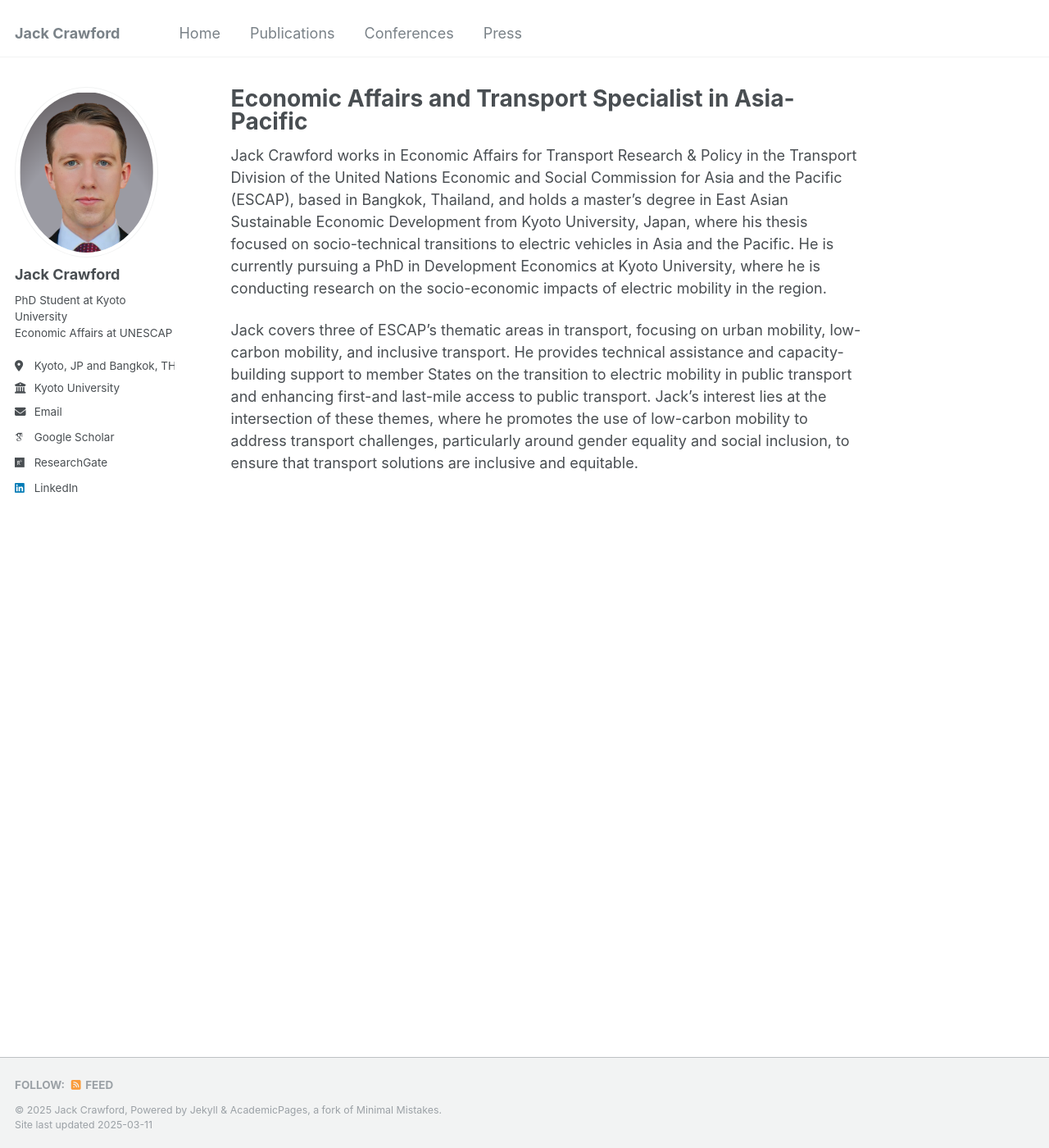
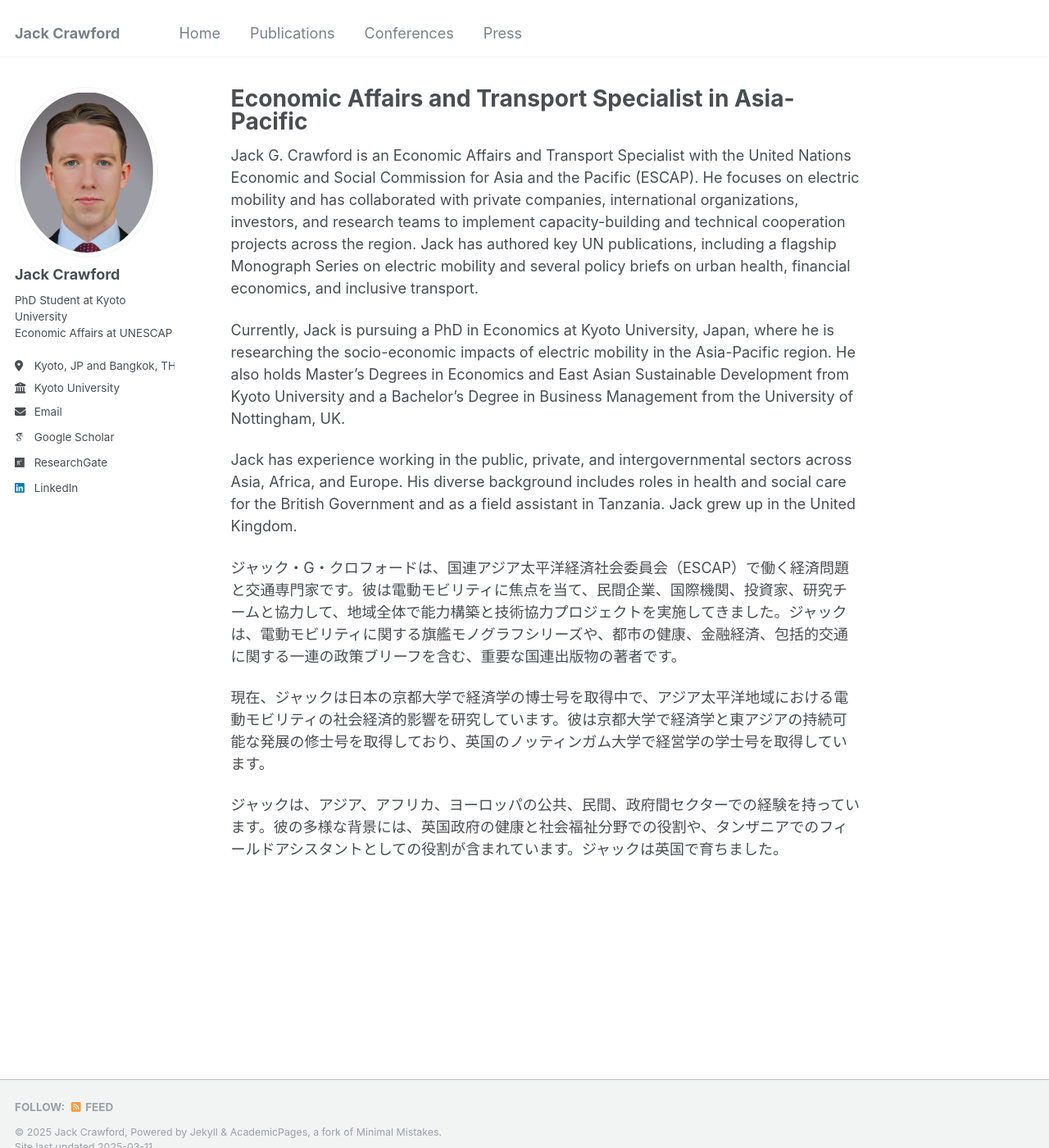
Before and after one commit to jackgcrawford/jackcrawford, a Jekyll site: the page built from _pages/about.md, in a window 1280 px wide and 1400 px high. Shown: the whole window at 82% size. Built offline with Jekyll 4.4.1, drawn with Linux system fonts in a browser that asks for light colours; some web fonts are replaced.

Commit message:
Update about.md

```diff
--- a/_pages/about.md
+++ b/_pages/about.md
@@ -7,6 +7,14 @@ redirect_from:
   - /about.html
 ---
 
-Jack Crawford works in Economic Affairs for Transport Research & Policy in the Transport Division of the United Nations Economic and Social Commission for Asia and the Pacific (ESCAP), based in Bangkok, Thailand, and holds a master’s degree in East Asian Sustainable Economic Development from Kyoto University, Japan, where his thesis focused on socio-technical transitions to electric vehicles in Asia and the Pacific. He is currently pursuing a PhD in Development Economics at Kyoto University, where he is conducting research on the socio-economic impacts of electric mobility in the region.
+Jack G. Crawford is an Economic Affairs and Transport Specialist with the United Nations Economic and Social Commission for Asia and the Pacific (ESCAP). He focuses on electric mobility and has collaborated with private companies, international organizations, investors, and research teams to implement capacity-building and technical cooperation projects across the region. Jack has authored key UN publications, including a flagship Monograph Series on electric mobility and several policy briefs on urban health, financial economics, and inclusive transport.
 
-Jack covers three of ESCAP’s thematic areas in transport, focusing on urban mobility, low-carbon mobility, and inclusive transport. He provides technical assistance and capacity-building support to member States on the transition to electric mobility in public transport and enhancing first-and last-mile access to public transport. Jack’s interest lies at the intersection of these themes, where he promotes the use of low-carbon mobility to address transport challenges, particularly around gender equality and social inclusion, to ensure that transport solutions are inclusive and equitable.
+Currently, Jack is pursuing a PhD in Economics at Kyoto University, Japan, where he is researching the socio-economic impacts of electric mobility in the Asia-Pacific region. He also holds Master’s Degrees in Economics and East Asian Sustainable Development from Kyoto University and a Bachelor's Degree in Business Management from the University of Nottingham, UK.
+
+Jack has experience working in the public, private, and intergovernmental sectors across Asia, Africa, and Europe. His diverse background includes roles in health and social care for the British Government and as a field assistant in Tanzania. Jack grew up in the United Kingdom.
+
+ジャック・G・クロフォードは、国連アジア太平洋経済社会委員会（ESCAP）で働く経済問題と交通専門家です。彼は電動モビリティに焦点を当て、民間企業、国際機関、投資家、研究チームと協力して、地域全体で能力構築と技術協力プロジェクトを実施してきました。ジャックは、電動モビリティに関する旗艦モノグラフシリーズや、都市の健康、金融経済、包括的交通に関する一連の政策ブリーフを含む、重要な国連出版物の著者です。
+
+現在、ジャックは日本の京都大学で経済学の博士号を取得中で、アジア太平洋地域における電動モビリティの社会経済的影響を研究しています。彼は京都大学で経済学と東アジアの持続可能な発展の修士号を取得しており、英国のノッティンガム大学で経営学の学士号を取得しています。
+
+ジャックは、アジア、アフリカ、ヨーロッパの公共、民間、政府間セクターでの経験を持っています。彼の多様な背景には、英国政府の健康と社会福祉分野での役割や、タンザニアでのフィールドアシスタントとしての役割が含まれています。ジャックは英国で育ちました。
```
